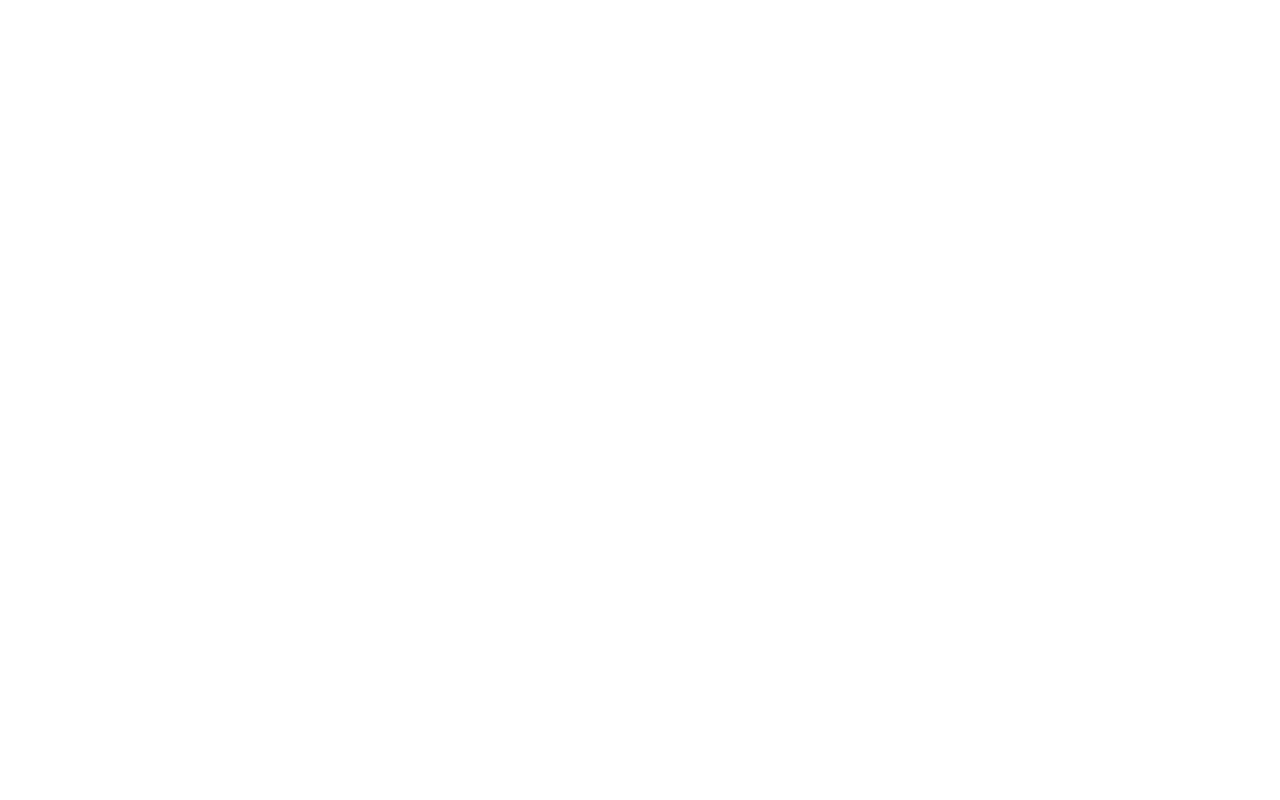
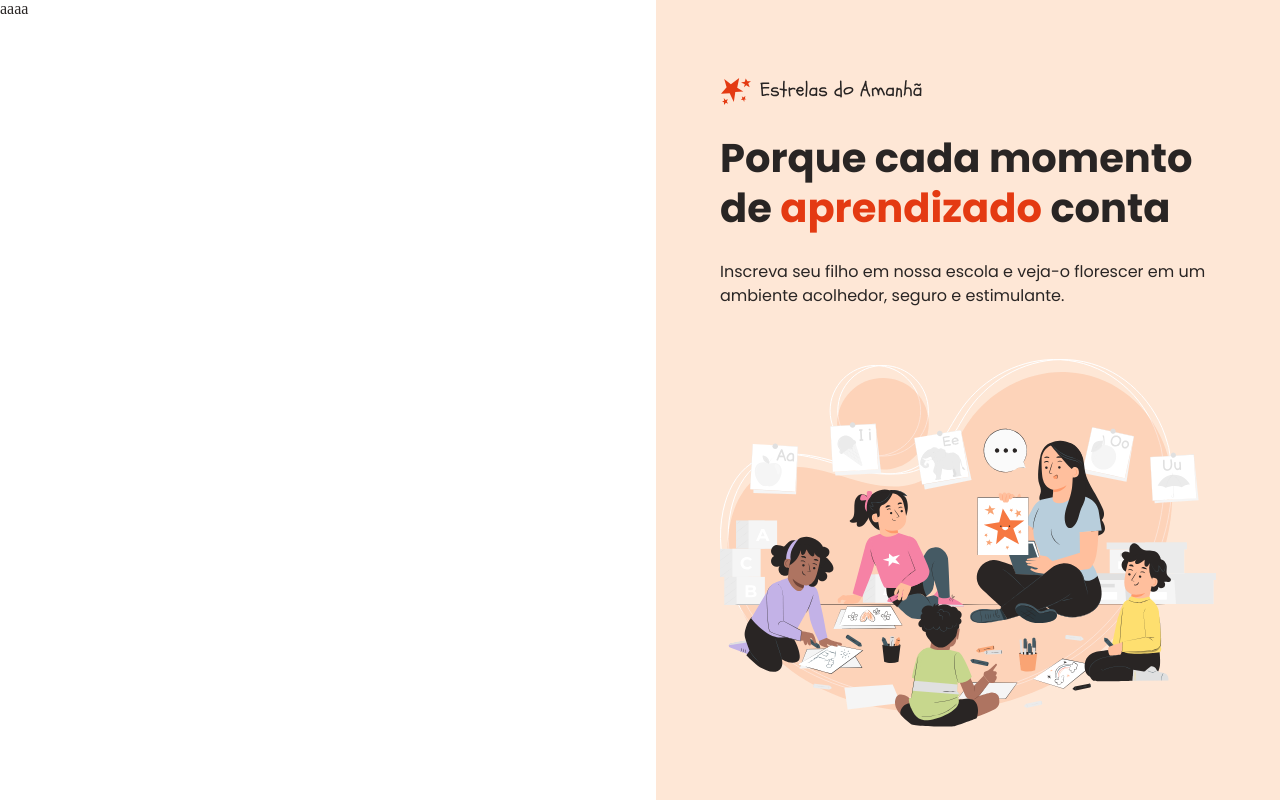
Before and after one commit to joseguerra5/registration-form, a plain HTML site: page index.html in a window 1280 px wide. Drawn offline with Linux system fonts and the light colour scheme.

Commit message:
add aside section

```diff
--- a/index.html
+++ b/index.html
@@ -6,6 +6,7 @@
   <meta name="viewport" content="width=device-width, initial-scale=1.0">
   <link rel="preconnect" href="https://fonts.googleapis.com">
   <link rel="preconnect" href="https://fonts.gstatic.com" crossorigin>
+  <link rel="stylesheet" href="styles/index.css">
   <title>Formulário de matricula</title>
   <link
     href="https://fonts.googleapis.com/css2?family=Poppins:ital,wght@0,100;0,200;0,300;0,400;0,500;0,600;0,700;0,800;0,900;1,100;1,200;1,300;1,400;1,500;1,600;1,700;1,800;1,900&display=swap"
@@ -14,7 +15,15 @@
 
 <body>
   <main>
-    <div></div>
+    <section>
+      <form action="">aaaa</form>
+    </section>
+    <aside>
+      <img src="assets/logo-estreda-do-amanhã.svg" alt="Logo Estrela do Amanhã">
+      <h1>Porque cada momento <br>de <span class="highlight">aprendizado</span> conta</h1>
+      <p>Inscreva seu filho em nossa escola e veja-o florescer em um <br> ambiente acolhedor, seguro e estimulante.</p>
+      <img src="assets/Illustration.svg" alt="Crianças e professoras reunidas desenhando">
+    </aside>
   </main>
 </body>
 
--- /dev/null
+++ b/styles/aside.css
@@ -0,0 +1,24 @@
+aside {
+  display: grid;
+  grid-column: 2/3;
+  right: 0px;
+  background-color: var(--surface-color-secondary);
+  padding: 64px;
+  position: fixed;
+  height: 100%;
+  align-items: center;
+}
+
+h1{
+  font: var(--text-h1-bold);
+  margin-top: 8px;
+}
+p{
+  margin-top: 8px;
+  font: var(--text-regular);
+}
+aside img:nth-child(4){
+  margin-top: 32px;
+  width: 496px;
+  justify-self: center;
+}
--- a/styles/global.css
+++ b/styles/global.css
@@ -31,10 +31,12 @@
   --pink-color: #F682A5;
 
   --font-family: "poppins", sans-serif;
+  --text-h1-bold: 700 40px/125% var(--font-family);
   --text-h1: 700 32px/120% var(--font-family);
   --text-h2: 700 24px/120% var(--font-family);
   --text-h3: 700 20px/120% var(--font-family);
   --text-h4: 700 16px/120% var(--font-family);
+  --text-regular: 400 16px/150% var(--font-family);
 }
 
 body{
@@ -42,3 +44,14 @@ body{
   color: var(--text-color-primary);
   background-color: var(--surface-color-primary);
 }
+
+.container{
+  display: grid;
+  padding-inline: 64px;
+  margin-inline: auto;
+  max-width: 1280px;
+}
+
+.highlight{
+  color: var(--text-color-highlight);
+}
--- a/styles/index.css
+++ b/styles/index.css
@@ -0,0 +1,3 @@
+@import url(global.css);
+@import url(main.css);
+@import url(aside.css);
--- /dev/null
+++ b/styles/main.css
@@ -0,0 +1,6 @@
+main{
+  display: grid;
+  grid-auto-flow: column;
+  grid-template-columns: 1fr 1fr;
+
+}
```
